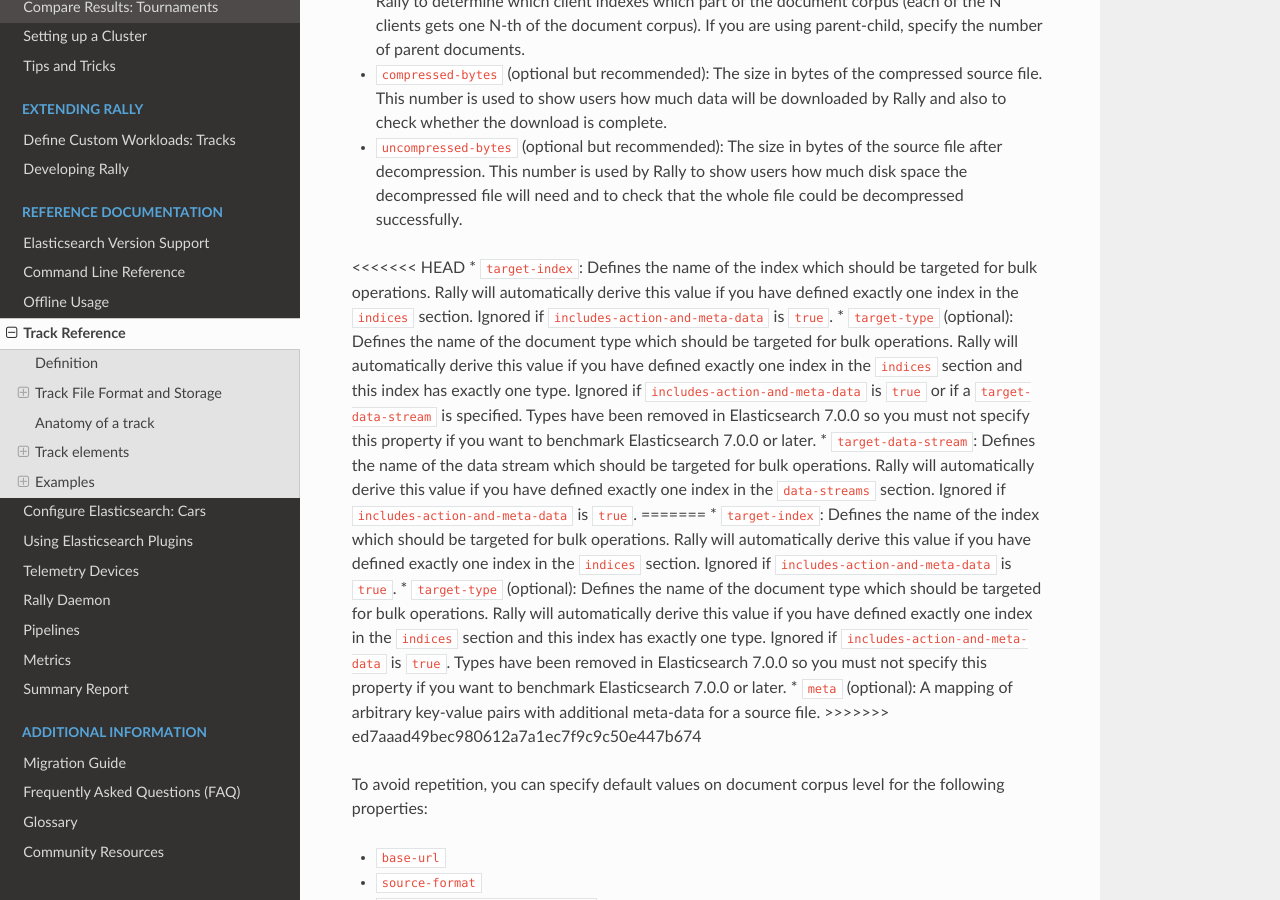
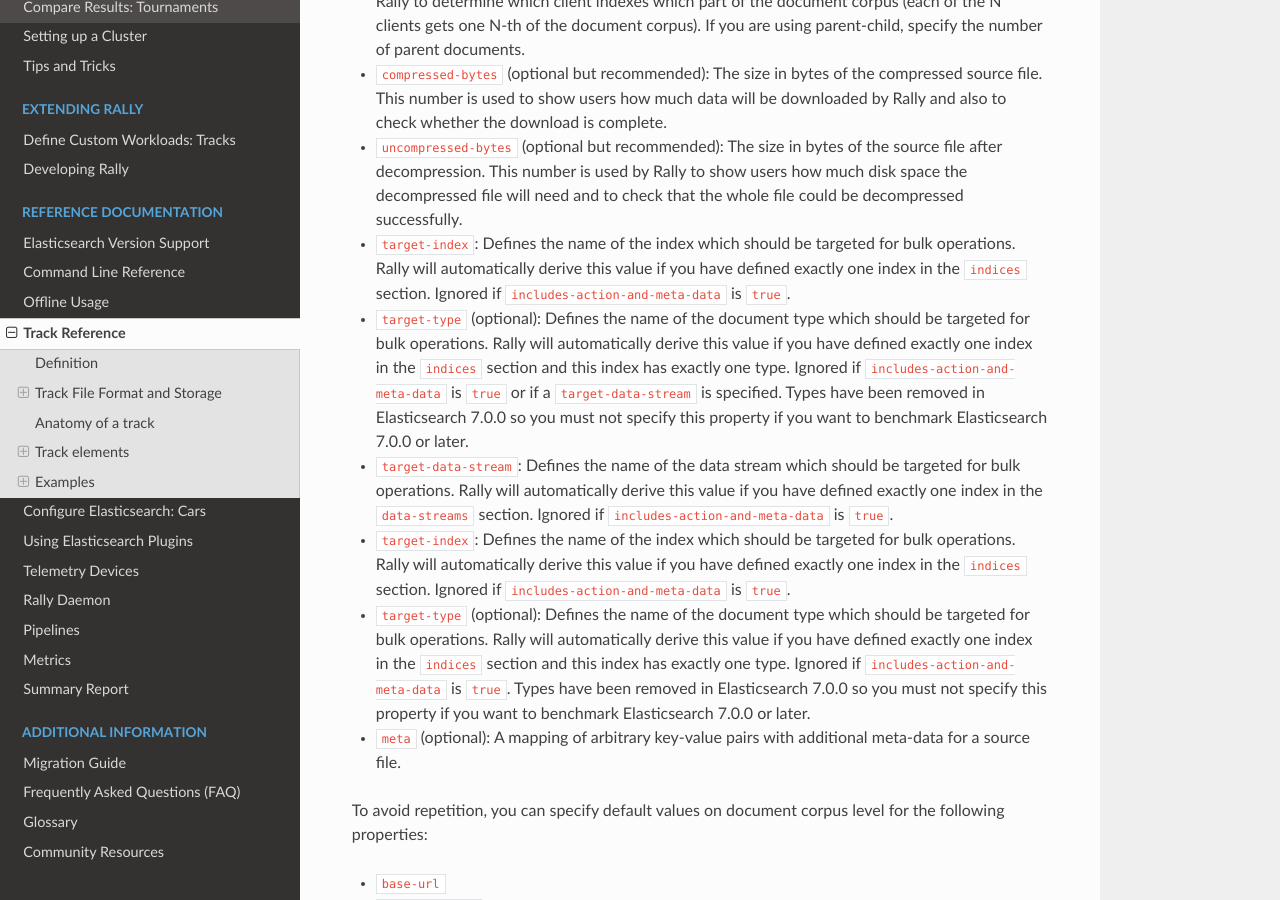
Before and after one commit to elastic/rally, a Sphinx documentation site: the page built from docs/track.rst, in a window 1280 px wide and 900 px high, scrolled down 8892 px. Built offline with Sphinx 7.4.7 and the Read the Docs theme 2.0.0, drawn with Linux system fonts in a browser that asks for light colours.

Commit message:
doc formatting

```diff
--- a/docs/track.rst
+++ b/docs/track.rst
@@ -302,15 +302,12 @@ Each entry in the ``documents`` list consists of the following properties:
 * ``document-count`` (mandatory): Number of documents in the source file. This number is used by Rally to determine which client indexes which part of the document corpus (each of the N clients gets one N-th of the document corpus). If you are using parent-child, specify the number of parent documents.
 * ``compressed-bytes`` (optional but recommended): The size in bytes of the compressed source file. This number is used to show users how much data will be downloaded by Rally and also to check whether the download is complete.
 * ``uncompressed-bytes`` (optional but recommended): The size in bytes of the source file after decompression. This number is used by Rally to show users how much disk space the decompressed file will need and to check that the whole file could be decompressed successfully.
-<<<<<<< HEAD
 * ``target-index``: Defines the name of the index which should be targeted for bulk operations.  Rally will automatically derive this value if you have defined exactly one index in the ``indices`` section. Ignored if ``includes-action-and-meta-data`` is ``true``.
 * ``target-type`` (optional): Defines the name of the document type which should be targeted for bulk operations. Rally will automatically derive this value if you have defined exactly one index in the ``indices`` section and this index has exactly one type. Ignored if ``includes-action-and-meta-data`` is ``true`` or if a ``target-data-stream`` is specified. Types have been removed in Elasticsearch 7.0.0 so you must not specify this property if you want to benchmark Elasticsearch 7.0.0 or later.
 * ``target-data-stream``: Defines the name of the data stream which should be targeted for bulk operations.  Rally will automatically derive this value if you have defined exactly one index in the ``data-streams`` section. Ignored if ``includes-action-and-meta-data`` is ``true``.
-=======
 * ``target-index``: Defines the name of the index which should be targeted for bulk operations. Rally will automatically derive this value if you have defined exactly one index in the ``indices`` section. Ignored if ``includes-action-and-meta-data`` is ``true``.
 * ``target-type`` (optional): Defines the name of the document type which should be targeted for bulk operations. Rally will automatically derive this value if you have defined exactly one index in the ``indices`` section and this index has exactly one type. Ignored if ``includes-action-and-meta-data`` is ``true``. Types have been removed in Elasticsearch 7.0.0 so you must not specify this property if you want to benchmark Elasticsearch 7.0.0 or later.
 * ``meta`` (optional): A mapping of arbitrary key-value pairs with additional meta-data for a source file.
->>>>>>> ed7aaad49bec980612a7a1ec7f9c9c50e447b674
 
 To avoid repetition, you can specify default values on document corpus level for the following properties:
 
```
